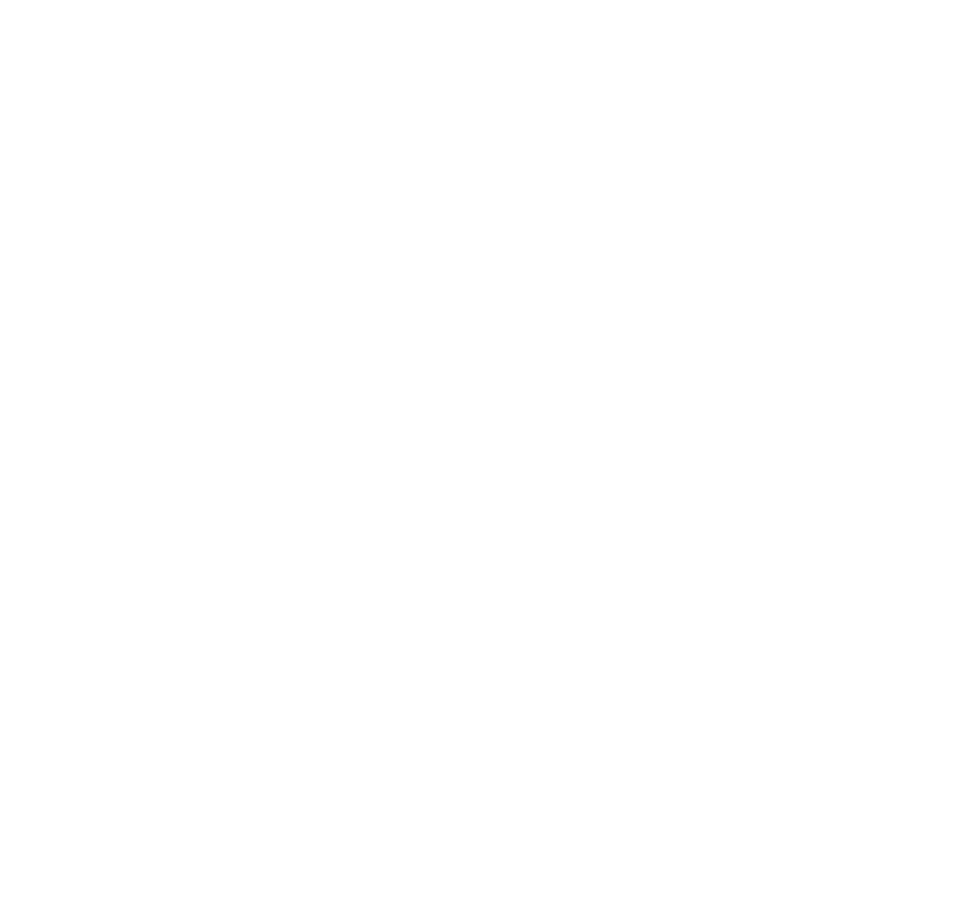
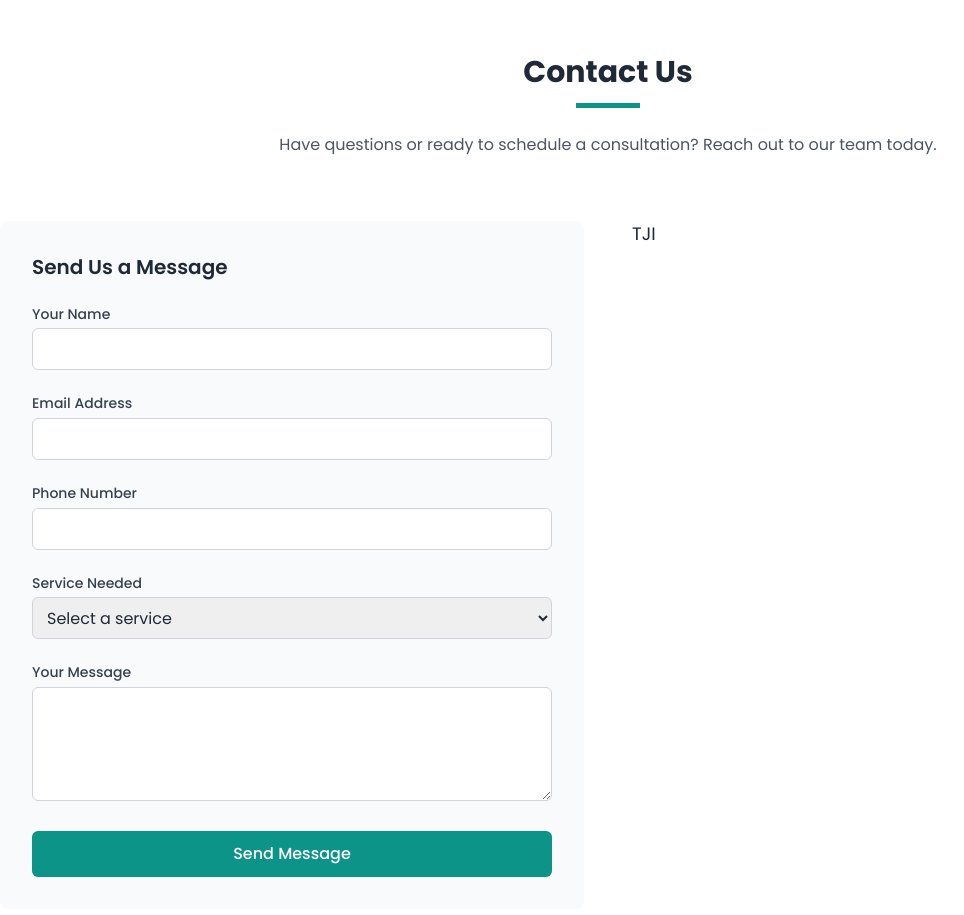
Before and after one commit to Littl3Goat/mould-remediation, an Angular app in the folder MouldRemediation/mouldremediation.client/: page / in a window 1280 px wide. Shown: the part 3620-4535 px from the top of the page, without its empty margins (32-996 px from the left). Before the commit the page ends 3607 px from the top, so only its background shows below. Built offline with nearby package versions, Linux system fonts and the light colour scheme.

Commit message:
Finished box fill

```diff
--- a/MouldRemediation/mouldremediation.client/src/app/app.component.html
+++ b/MouldRemediation/mouldremediation.client/src/app/app.component.html
@@ -5,3 +5,4 @@
 <app-about-us></app-about-us>
 <app-our-clients></app-our-clients>
 <app-ready-section></app-ready-section>
+<app-contact-us></app-contact-us>
--- a/MouldRemediation/mouldremediation.client/src/app/app.module.ts
+++ b/MouldRemediation/mouldremediation.client/src/app/app.module.ts
@@ -14,6 +14,7 @@
 import { AboutUsComponent } from './components/about-us/about-us.component';
 import { OurClientsComponent } from './components/our-clients/our-clients.component';
 import { ReadySectionComponent } from './components/ready-section/ready-section.component';
+import { ContactUsComponent } from './components/contact-us/contact-us.component';
 
 @NgModule({
   declarations: [AppComponent],
@@ -27,6 +28,7 @@
     AboutUsComponent,
     OurClientsComponent,
     ReadySectionComponent,
+    ContactUsComponent,
   ],
   providers: [provideHttpClient(withInterceptorsFromDi())],
   bootstrap: [AppComponent],
--- /dev/null
+++ b/MouldRemediation/mouldremediation.client/src/app/components/contact-us/contact-us.component.html
@@ -0,0 +1,52 @@
+<div class="contact-us-comp">
+  <div class="container container--1">
+    <div class="contact-us-comp__body">
+      <div class="contact-us-comp__heading">
+        <h2 class="heading heading--2">Contact Us</h2>
+        <p class="paragraph paragraph--2">
+          Have questions or ready to schedule a consultation? Reach out to our
+          team today.
+        </p>
+      </div>
+      <div class="contact-us-comp__information">
+        <div class="fill-form">
+          <div class="fill-form__body">
+            <h3 class="heading heading--3">Send Us a Message</h3>
+            <ul class="fill-form__list">
+              <li class="fill-item">
+                <div class="fill-item__description">Your Name</div>
+                <input class="fill-item__input-box" type="text" />
+              </li>
+              <li class="fill-item">
+                <div class="fill-item__description">Email Address</div>
+                <input class="fill-item__input-box" type="text" />
+              </li>
+              <li class="fill-item">
+                <div class="fill-item__description">Phone Number</div>
+                <input class="fill-item__input-box" type="text" />
+              </li>
+              <li class="fill-item">
+                <div class="fill-item__description">Service Needed</div>
+                <select class="fill-item__input-box select-option" type="text">
+                  <option value="">Select a service</option>
+                  <option value="">Residential Mould Removal</option>
+                  <option value="">Commercial Mould Remediation</option>
+                  <option value="">Mould Testing & Inspection</option>
+                  <option value="">Water Damage Restoration</option>
+                  <option value="">Preventative Maintenance</option>
+                  <option value="">Other</option>
+                </select>
+              </li>
+              <li class="fill-item">
+                <div class="fill-item__description">Your Message</div>
+                <textarea class="fill-item__input-box" type="text"></textarea>
+              </li>
+            </ul>
+            <a href="a" class="btn btn--1">Send Message</a>
+          </div>
+        </div>
+        <div class="contact-information">TJI</div>
+      </div>
+    </div>
+  </div>
+</div>
--- /dev/null
+++ b/MouldRemediation/mouldremediation.client/src/app/components/contact-us/contact-us.component.ts
@@ -0,0 +1,11 @@
+import { Component, OnInit } from '@angular/core';
+
+@Component({
+  selector: 'app-contact-us',
+  templateUrl: 'contact-us.component.html',
+})
+export class ContactUsComponent implements OnInit {
+  constructor() {}
+
+  ngOnInit() {}
+}
--- a/MouldRemediation/mouldremediation.client/src/styles/1-bases/_colors.scss
+++ b/MouldRemediation/mouldremediation.client/src/styles/1-bases/_colors.scss
@@ -1,5 +1,6 @@
 $black--1: rgb(31, 41, 55);
 $black--2: rgb(75 85 99);
+$black--3: rgb(55, 65, 81);
 $white--1: white;
 $white--2: rgb(243, 244, 246);
 $white--3: rgb(249, 250, 251);
--- /dev/null
+++ b/MouldRemediation/mouldremediation.client/src/styles/3-components/_contact-us.scss
@@ -0,0 +1,68 @@
+.contact-us-comp {
+  &__body {
+    padding: 6.4rem 0;
+  }
+
+  &__heading {
+    text-align: center;
+    margin-bottom: 6.4rem;
+  }
+
+  &__information {
+    gap: 4.8rem;
+    display: grid;
+    grid-template-columns: repeat(2, 1fr);
+
+    .fill-form {
+      position: relative;
+      &__body {
+        background-color: $white--3;
+        border-radius: 0.8rem;
+        position: relative;
+        padding: 3.2rem;
+      }
+
+      .btn--1 {
+        margin-top: 2.4rem;
+        text-align: center;
+        width: 100%;
+      }
+
+      &__list {
+        list-style: none;
+        .fill-item {
+          margin-top: 2.4rem;
+          &__description {
+            color: $black--3;
+            font-size: 1.4rem;
+            font-weight: 500;
+            margin-bottom: 0.4rem;
+          }
+          &__input-box {
+            border: 0.1rem solid rgb(209 213 219);
+            border-radius: 0.6rem;
+            font-family: Poppins;
+            font-size: 1.6rem;
+            min-width: 100%;
+            height: 4.2rem;
+            padding: 0.5rem 1rem;
+          }
+
+          textarea {
+            height: 11.4rem;
+            padding: 0.8rem 1.6rem;
+            resize: vertical;
+          }
+
+          .select-option:focus,
+          :focus-visible {
+            border-color: rgb(20, 184, 166);
+          }
+        }
+      }
+    }
+
+    .contact-information {
+    }
+  }
+}
--- a/MouldRemediation/mouldremediation.client/src/styles/main.scss
+++ b/MouldRemediation/mouldremediation.client/src/styles/main.scss
@@ -13,3 +13,4 @@
 @import "./3-components/about-us";
 @import "./3-components/our-clients";
 @import "./3-components/ready-section";
+@import "./3-components/contact-us";
```
